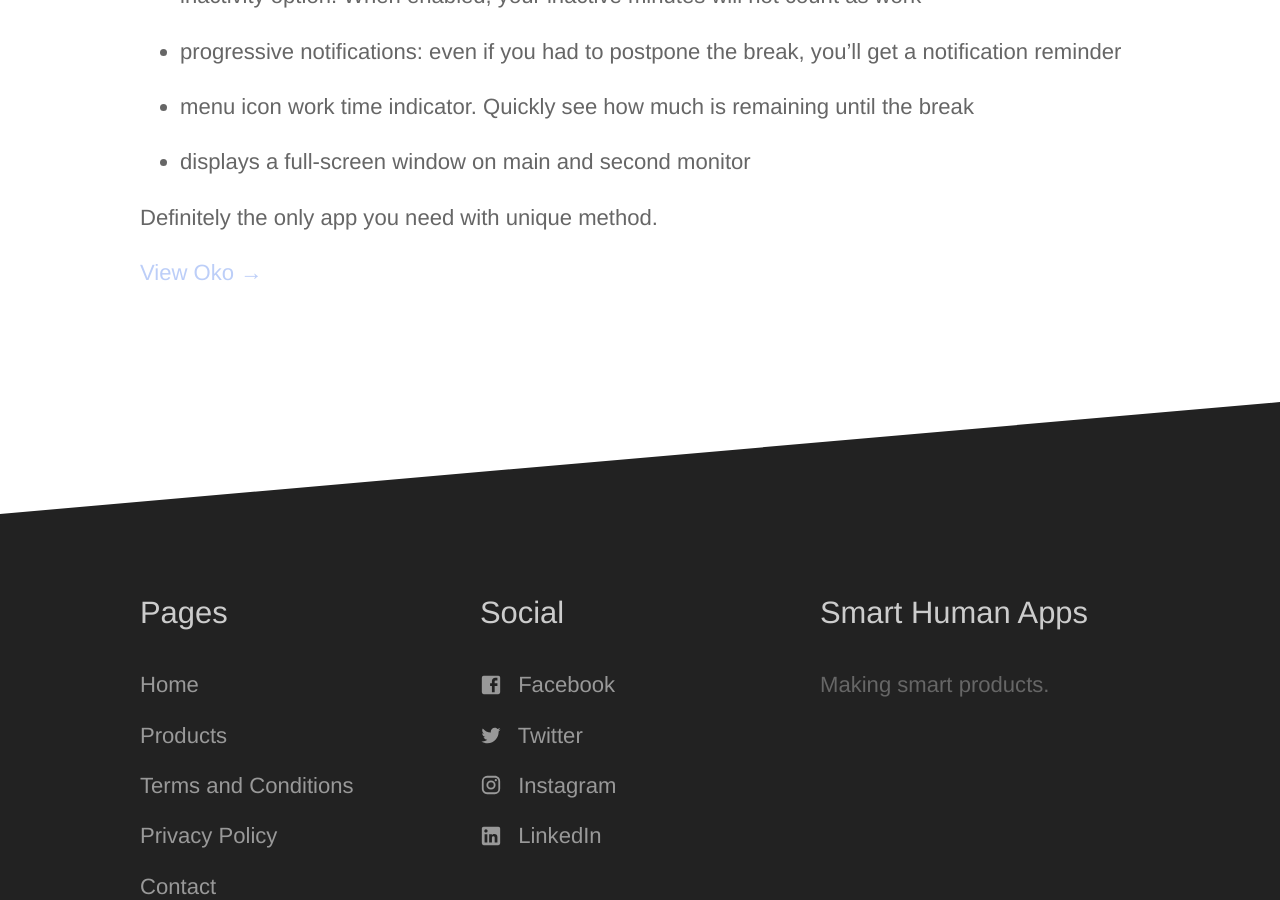
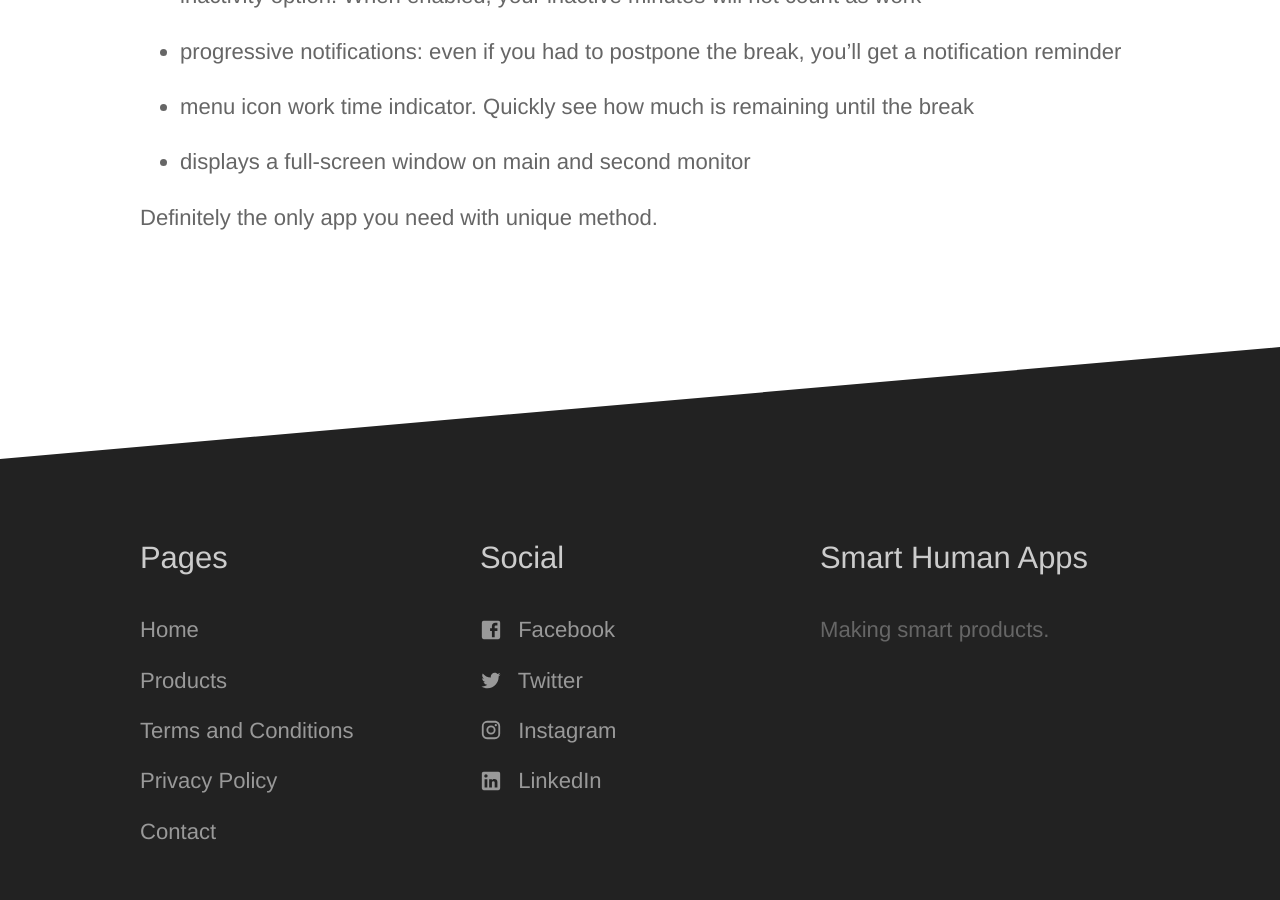
Before and after one commit to SmartHumanApps/smarthumanapps.github.io, a Jekyll site: the page built from _products/oko.md, in a window 1280 px wide and 900 px high, scrolled down 1702 px. Built offline with Jekyll 4.4.1, drawn with Linux system fonts in a browser that asks for light colours.

Commit message:
Fix end of page link when no link

```diff
--- a/_layouts/product.html
+++ b/_layouts/product.html
@@ -21,6 +21,8 @@ layout: default
 		<div>
 			{{ content }}
 		</div>
-		<p><a href="{{ page.external_url }}">View {{ page.title }} &rarr;</a></p>
+		{% if page.external_url %}
+			<p><a href="{{ page.external_url }}">View {{ page.title }} &rarr;</a></p>
+		{% endif %}
 	</div>
 </section>
```
